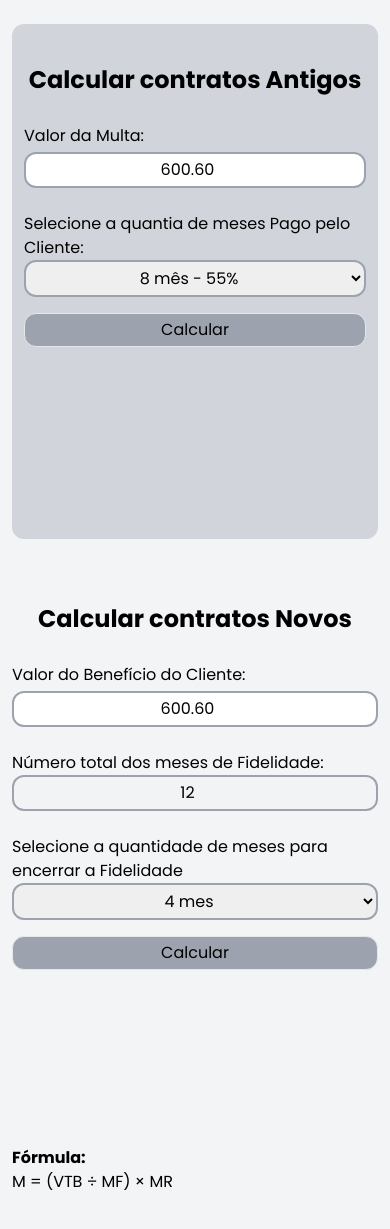
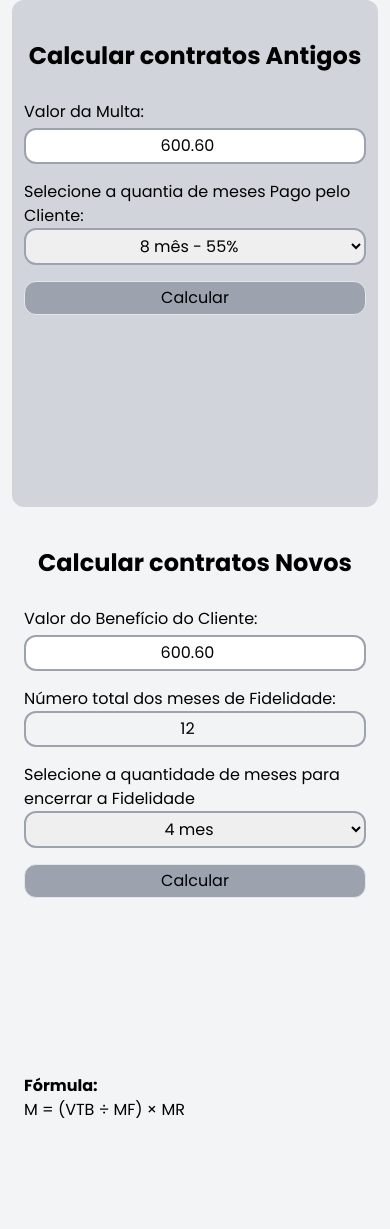
Before and after one commit to CarllosEduardo07/Calcular_Multa, a website: page src/index.html in a window 390 px wide. After the commit the page ends 1194 px from the top, so only its background shows below. Drawn offline with nearby package versions, Linux system fonts and the light colour scheme.

Commit message:
responsividade completa

```diff
--- a/src/index.html
+++ b/src/index.html
@@ -13,15 +13,15 @@
         <link rel="preconnect" href="https://fonts.gstatic.com" crossorigin>
         <link href="https://fonts.googleapis.com/css2?family=Poppins:ital,wght@0,100;0,200;0,300;0,400;0,500;0,600;0,700;0,800;0,900;1,100;1,200;1,300;1,400;1,500;1,600;1,700;1,800;1,900&display=swap" rel="stylesheet">
 </head>
-<body class="font-poppins bg-gray-100 w-full h-full lg:h-full lg:flex lg:justify-center lg:items-center">
-    <form class="mx-3 sm:mx-20 lg:flex lg:border-solid lg:border-gray-800 lg:border">
+<body class="font-poppins bg-gray-100 w-full h-full lg:flex lg:justify-center lg:items-start lg:mt-10 xl:mt-20">
+    <form class="mx-3 sm:mx-20 lg:flex lg:m-auto lg:w-9/12 xl:w-6/12">
 
-        <div class="mt-6 py-4 px-3 bg-gray-300 flex flex-col rounded-xl lg:mx-4 lg:w-8/12 lg:flex lg:flex-col ">
-            <h2 class="my-6 text-center text-2xl font-bold lg:my-6">Calcular contratos Antigos</h2>
+        <div class="container_calcular bg-gray-300">
+            <h2 class="my-6 text-center text-2xl font-bold lg:my-2">Calcular contratos Antigos</h2>
 
             <label for="valor_multa_contratoAntigo" class="my-1">Valor da Multa:</label>
             <input type="number" id="valor_multa_contratoAntigo" value="600.60" class="input text-center">
-            <label for="Porcentagem_fidelidade" class="mt-6">Selecione a quantia de meses Pago pelo Cliente:</label>
+            <label for="Porcentagem_fidelidade" class="mt-4">Selecione a quantia de meses Pago pelo Cliente:</label>
             <select id="Porcentagem_fidelidade" class="input text-center">
                 <option value="">Selecione o mês</option>
                 <option value="90">1 mês - 90%</option>
@@ -40,21 +40,20 @@
 
             <button id="btn_calcular_contratoAntigo" class="button">Calcular</button>
 
-            <div class="w-full h-40 lg:h-20">
+            <div class="h-40 lg:h-20">
                 <span id="tilulo_historico_contratoAntigo" class="text-lg font-bold text-center"></span>
                 <span id="texto_paraHistorico_contratoAntigo"></span>
-
             </div>
         </div>
 
-        <div class="mt-6 py-4 flex flex-col lg:py-4 lg:px-3  lg:mx-4 lg:w-8/12 lg:flex lg:flex-col  ">
-            <h2 class="my-6  text-center text-2xl font-bold">Calcular contratos Novos</h2>
+        <div class="container_calcular lg:pb-10">
+            <h2 class="my-6 text-center text-2xl font-bold lg:my-2">Calcular contratos Novos</h2>
 
             <label for="vtb_valor_multa_contratoNovo" class="my-1">Valor do Benefício do Cliente:</label>
             <input type="number" id="vtb_valor_multa_contratoNovo" value="600.60" class="input text-center">
-            <label for="mes_fidelidade" class="mt-6">Número total dos meses de Fidelidade:</label>
+            <label for="mes_fidelidade" class="mt-4">Número total dos meses de Fidelidade:</label>
             <input type="number" id="mes_fidelidade" value="12" disabled class="input text-center">
-            <label for="mr_mes_restante" class="mt-6">Selecione a quantidade de meses para encerrar a Fidelidade</label>
+            <label for="mr_mes_restante" class="mt-4">Selecione a quantidade de meses para encerrar a Fidelidade</label>
             <select id="mr_mes_restante" class="input text-center">
                 <option value="">Selecione o mês</option>
                 <option value="1">1 mes</option>
@@ -71,8 +70,10 @@
                 <option value="12">12 mes</option>
             </select>
             <button id="btn_calcular_contratoNovo" class="button">Calcular</button>
-            <div class="mb-6 h-60 flex flex-col lg:h-36">
-                <div class="h-40">
+
+            <div class="mb-6 h-60 flex flex-col lg:h-40">
+
+                <div class="h-40 lg:h-20 lg:mt-2">
                     <span id="tilulo_historico_contratoNovo" class="text-lg font-bold text-center"></span>
                     <span id="texto_paraHistorico_contratoNovo"></span>
                 </div>
--- a/src/input.css
+++ b/src/input.css
@@ -6,11 +6,14 @@
     .input {
         @apply p-1 border border-solid border-2 border-gray-400 outline-none rounded-xl
 
-        sm:bg-red-600
     }
 
     .button{
         @apply p-1 my-4 border border-solid bg-gray-400 rounded-xl
     }
 
+    .container_calcular{
+        @apply py-4 px-3 flex flex-col rounded-xl lg:mx-4 lg:w-2/4
+    }
+
 }
```
Also changed, not shown: dist/output.css.
